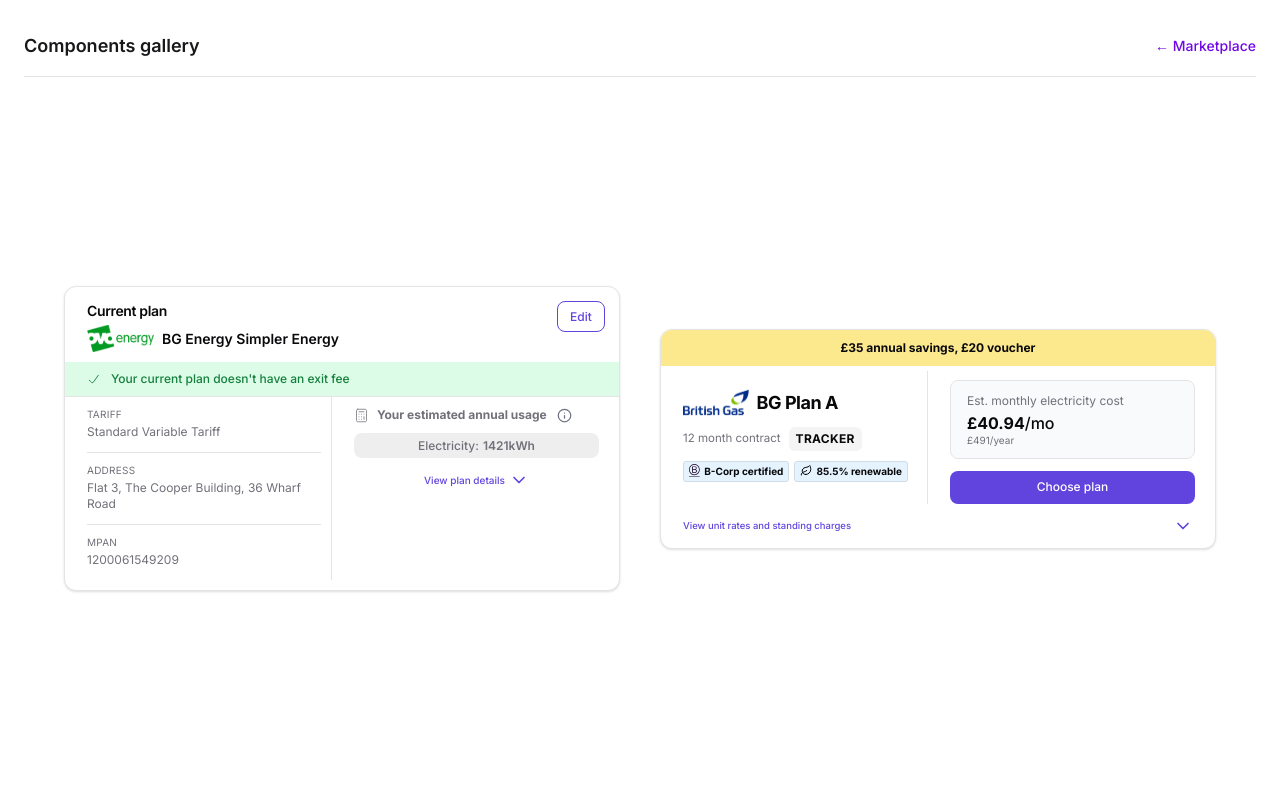
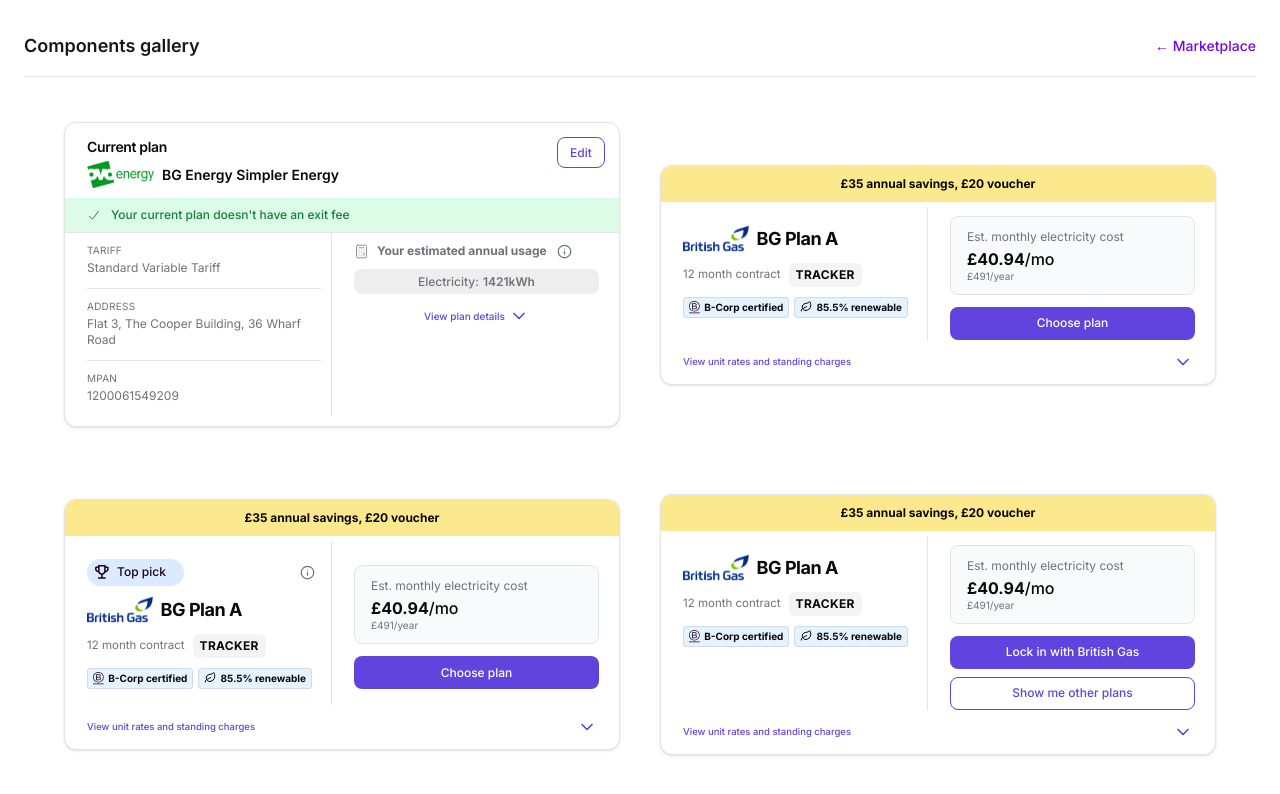
Before and after one commit to vargastm/just-move-in-challenge, a React (Vite) app: page /components in a window 1280 px wide. Shown: the top 794 px of the page. Built offline with nearby package versions, Linux system fonts and the light colour scheme.

Commit message:
feat: Add all variants to components gallery

```diff
--- a/src/pages/ComponentsPage.tsx
+++ b/src/pages/ComponentsPage.tsx
@@ -13,7 +13,7 @@
 
 export function ComponentsPage() {
   return (
-    <div className="flex min-h-screen flex-col gap-8 bg-white px-6 py-8">
+    <div className="flex h-dvh min-h-0 flex-col gap-8 overflow-y-auto bg-white px-6 py-8">
       <header className="flex items-center justify-between gap-4 border-b border-zinc-200 pb-4">
         <h1 className="text-lg font-semibold text-zinc-900">
           Components gallery
@@ -45,6 +45,38 @@
             alert('Top pick — future feature')
           }}
         />
+        <EnergyPlan
+          {...energyPlanMock}
+          ratesDetails={
+            <EnergyPlanUnitRatesDetails {...energyPlanUnitRatesMock} />
+          }
+          onChoosePlan={() => {
+            alert('Choose plan - future feature')
+          }}
+          onViewRates={() => {}}
+          onTopPickInfo={() => {
+            alert('Top pick — future feature')
+          }}
+          isTopPick
+        />
+
+        <EnergyPlan
+          {...energyPlanMock}
+          ratesDetails={
+            <EnergyPlanUnitRatesDetails {...energyPlanUnitRatesMock} />
+          }
+          onChoosePlan={() => {
+            alert('Choose plan - future feature')
+          }}
+          onViewRates={() => {}}
+          onTopPickInfo={() => {
+            alert('Top pick — future feature')
+          }}
+          ctaVariant="dual"
+          onShowOtherPlans={() => {
+            alert('Show other plans - future feature')
+          }}
+        />
       </div>
     </div>
   )
```
